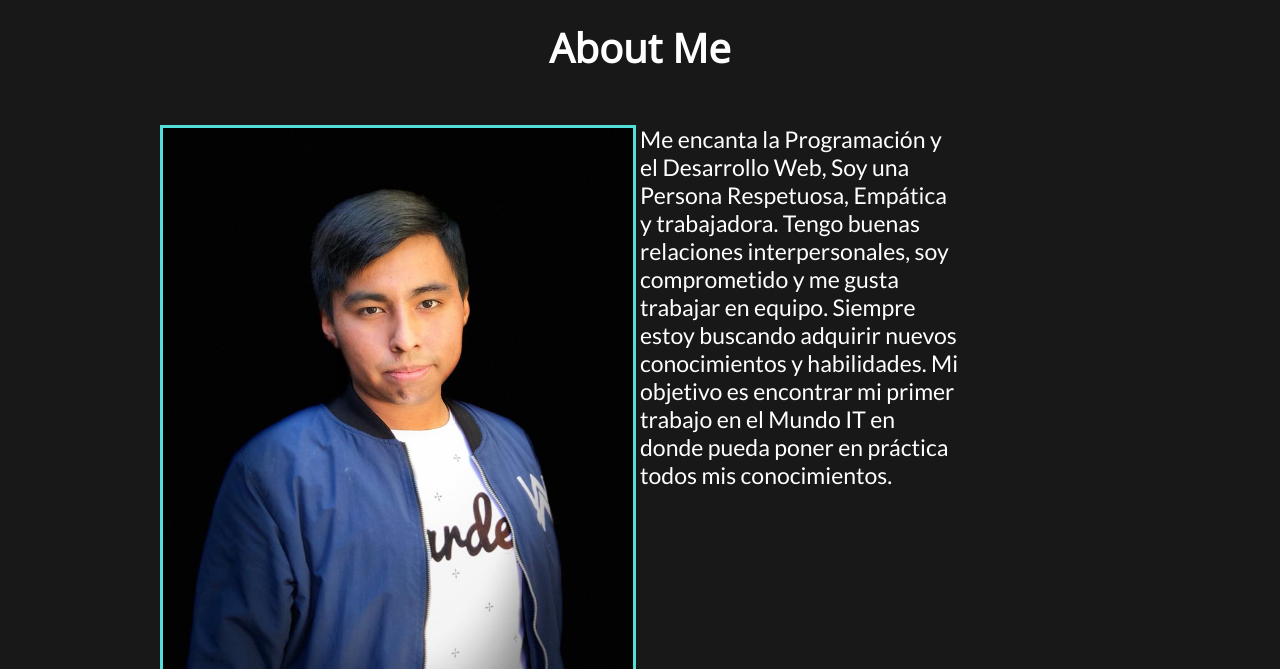
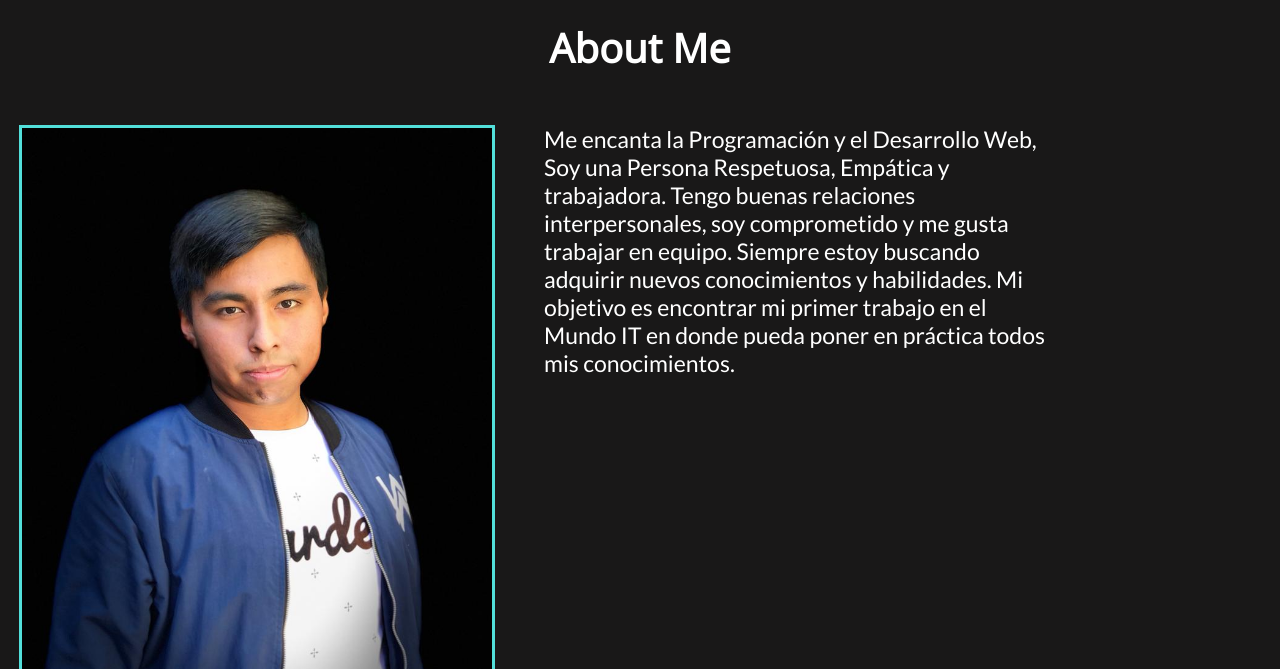
Before and after one commit to BrianArrayan/Bootstrap, a plain HTML site: page index.html in a window 1280 px wide. Shown: the part 830-1499 px from the top of the page. Drawn offline with nearby package versions, Linux system fonts and the light colour scheme; a web font is replaced by a local one.

Commit message:
sobre-mi

```diff
--- a/css/estilos.css
+++ b/css/estilos.css
@@ -99,6 +99,7 @@ html{
     border: 3px solid #52DFDA;
     margin: 0px 0px 0px 25%;
     grid-area: perfil-foto;
+    margin-left: 3%;
 }
 .sobre-mi{
     color: white;
@@ -106,12 +107,11 @@ html{
     font-family: 'Lato', sans-serif;
     font-weight: 400 regular;
     grid-area: sobre-mi;
-    width: 50%;
-    margin: 0px 0px 0px 0%;
+    width: 80%;
+    margin: 0px 0px 0px -15%;
 }
 .contacto-redes{
-    margin: 0px 17% 0px 0%;
-
+    margin: 0px 9% 0px -15%;
 }
 .contacto-redes img{
     grid-area: contacto-redes;
```
